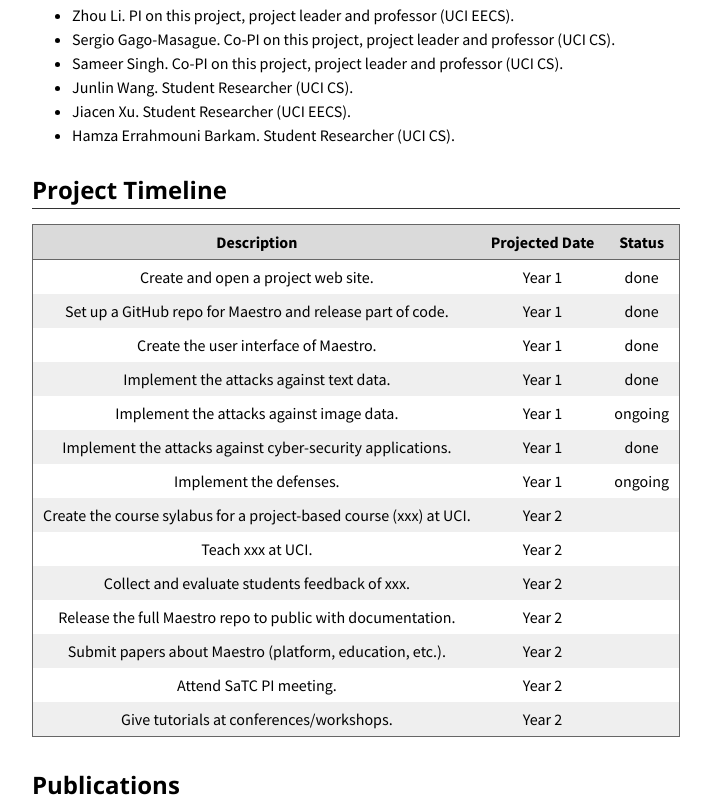
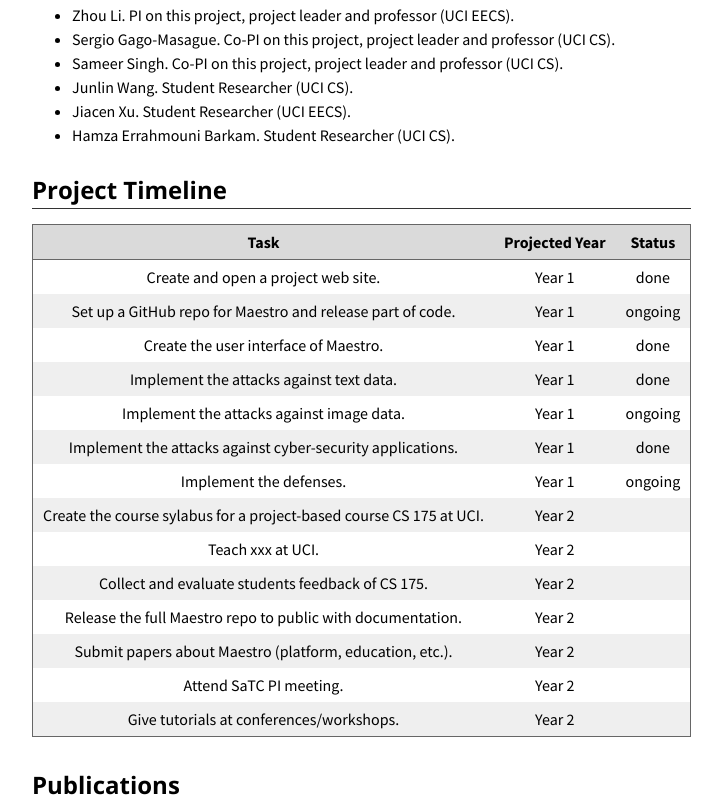
Before and after one commit to maestro-ai/maestro-ai.github.io, a plain HTML site: page index.html in a window 1280 px wide. Shown: the part 675-1475 px from the top of the page, without its empty margins (188-910 px from the left). Drawn offline with nearby package versions, Linux system fonts and the light colour scheme.

Commit message:
Add files via upload

```diff
--- a/index.html
+++ b/index.html
@@ -80,8 +80,8 @@
               <table class="custom-table">
                 <thead>
                   <tr class="bg-color-gray">
-                    <th class="text-center">Description</th>
-                    <th class="text-center">Projected Date</th>
+                    <th class="text-center">Task</th>
+                    <th class="text-center">Projected Year</th>
                     <th class="text-center">Status</th>
                   </tr>
                 </thead>
@@ -94,7 +94,7 @@
                   <tr class="bg-color-light-gray">
                     <td class="text-center">Set up a GitHub repo for Maestro and release part of code.</td>
                     <td class="text-center">Year 1</td>
-                    <td class="text-center">done</td>
+                    <td class="text-center">ongoing</td>
                   </tr>
                   <tr>
                     <td class="text-center">Create the user interface of Maestro. </td>
@@ -122,7 +122,7 @@
                     <td class="text-center">ongoing</td>
                   </tr>
                   <tr class="bg-color-light-gray">
-                    <td class="text-center">Create the course sylabus for a project-based course (xxx) at UCI.</td>
+                    <td class="text-center">Create the course sylabus for a project-based course CS 175 at UCI.</td>
                     <td class="text-center">Year 2</td>
                     <td class="text-center"></td>
                   </tr>
@@ -132,7 +132,7 @@
                     <td class="text-center"></td>
                   </tr>
                   <tr class="bg-color-light-gray">
-                    <td class="text-center">Collect and evaluate students feedback of xxx.</td>
+                    <td class="text-center">Collect and evaluate students feedback of CS 175.</td>
                     <td class="text-center">Year 2</td>
                     <td class="text-center"></td>
                   </tr>
```
